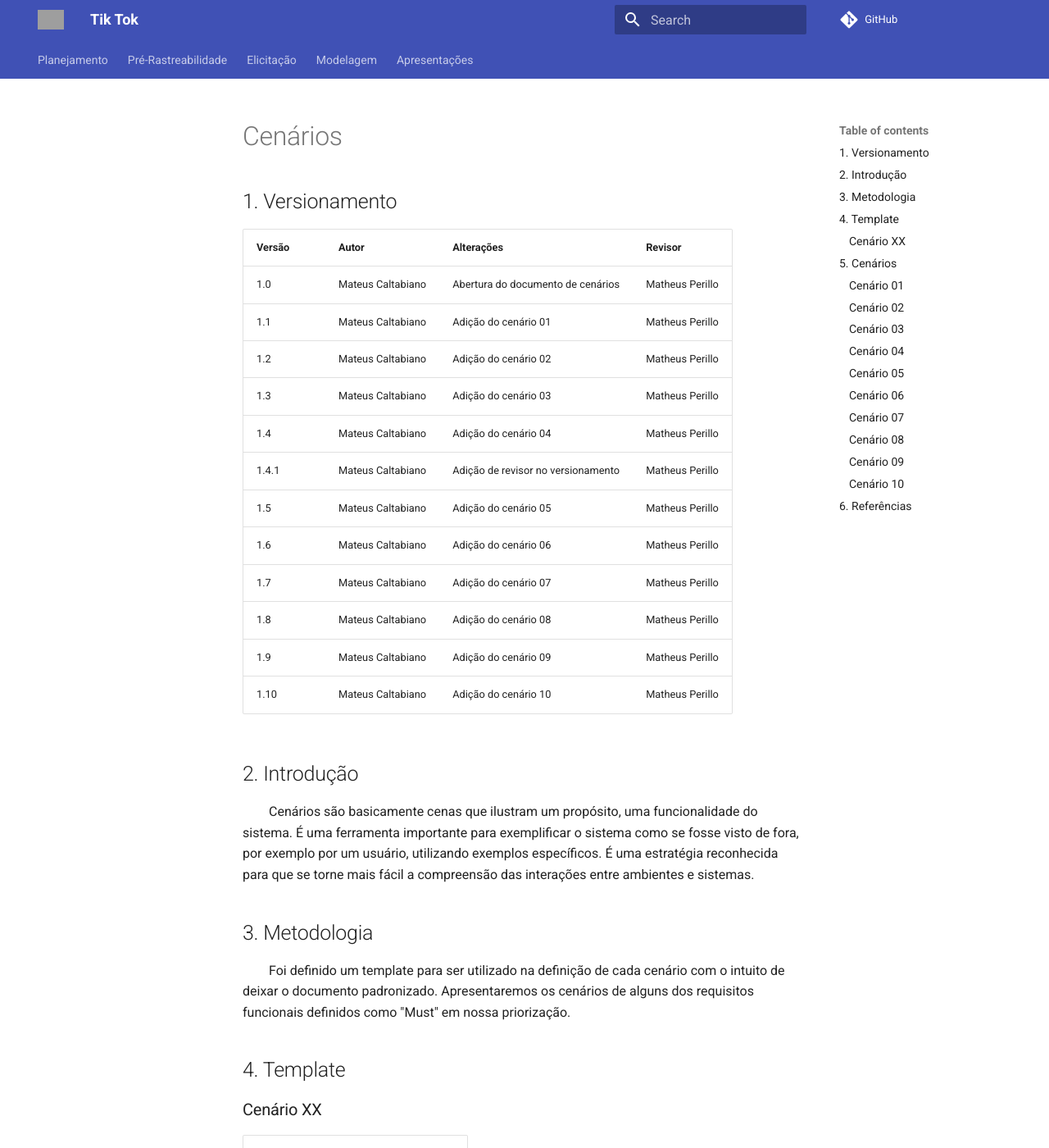
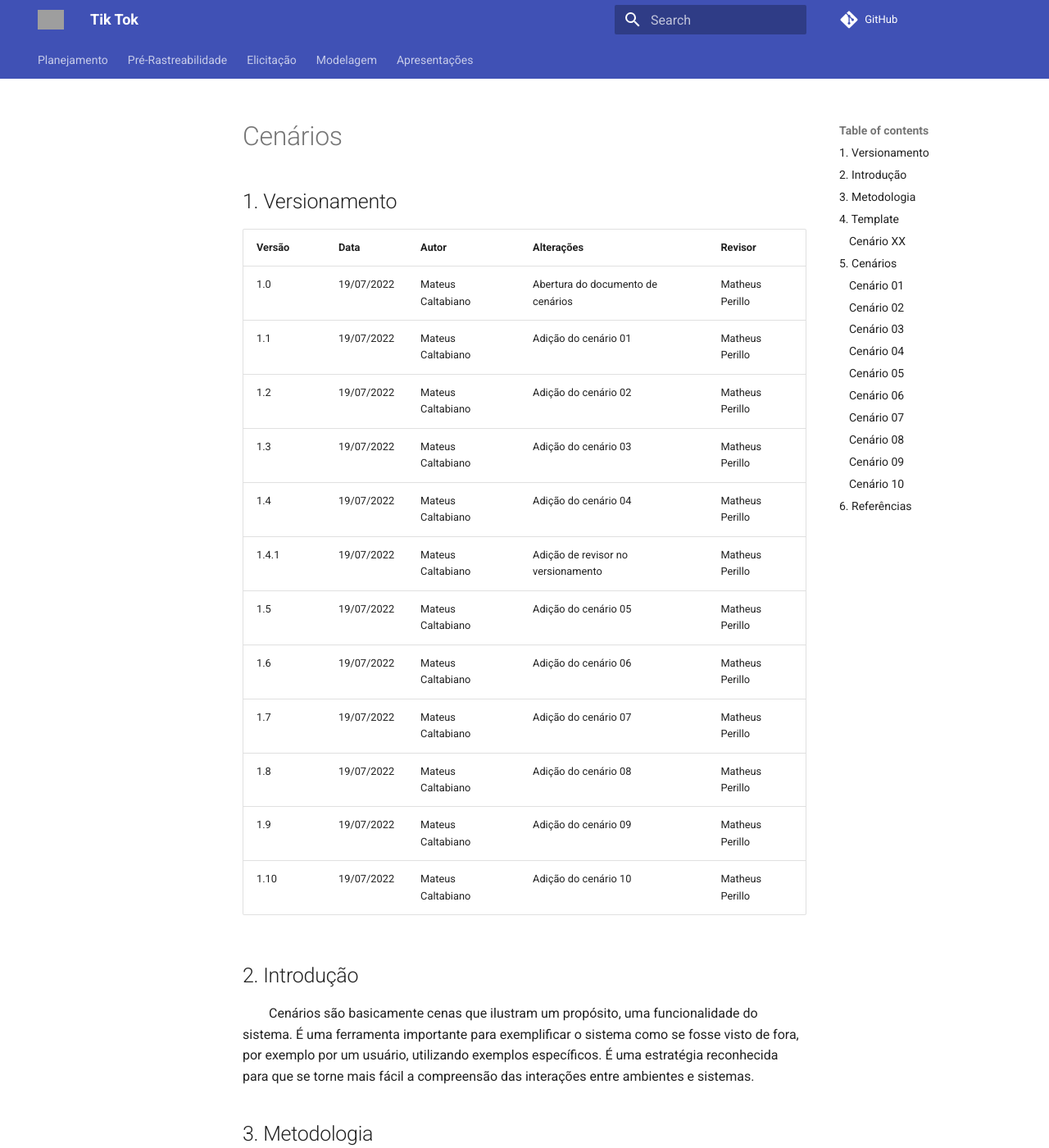
Before and after one commit to Requisitos-de-Software/2022.1-TikTok, an MkDocs documentation site: the page built from docs/modelagem/cenarios.md, in a window 1280 px wide and 1400 px high. Shown: the whole window at 82% size. Built offline with MkDocs 1.6.1 and Material for MkDocs 9.7.7, drawn with Linux system fonts in a browser that asks for light colours; comment, search, counter and statistics services are not loaded; some of the changed text lies outside the part shown; grey boxes are pictures that could not be loaded.

Commit message:
#86 - Padronização do doc de cenários

```diff
--- a/docs/modelagem/cenarios.md
+++ b/docs/modelagem/cenarios.md
@@ -4,20 +4,20 @@
 
 
 
-| Versão | Autor             | Alterações                         | Revisor         |
-| ------ | ----------------- | ---------------------------------- | --------------- |
-| 1.0    | Mateus Caltabiano | Abertura do documento de cenários  | Matheus Perillo |
-| 1.1    | Mateus Caltabiano | Adição do cenário 01               | Matheus Perillo |
-| 1.2    | Mateus Caltabiano | Adição do cenário 02               | Matheus Perillo |
-| 1.3    | Mateus Caltabiano | Adição do cenário 03               | Matheus Perillo |
-| 1.4    | Mateus Caltabiano | Adição do cenário 04               | Matheus Perillo |
-| 1.4.1  | Mateus Caltabiano | Adição de revisor no versionamento | Matheus Perillo |
-| 1.5    | Mateus Caltabiano | Adição do cenário 05               | Matheus Perillo |
-| 1.6    | Mateus Caltabiano | Adição do cenário 06               | Matheus Perillo |
-| 1.7    | Mateus Caltabiano | Adição do cenário 07               | Matheus Perillo |
-| 1.8    | Mateus Caltabiano | Adição do cenário 08               | Matheus Perillo |
-| 1.9    | Mateus Caltabiano | Adição do cenário 09               | Matheus Perillo |
-| 1.10    | Mateus Caltabiano | Adição do cenário 10               | Matheus Perillo |
+| Versão | Data       | Autor             | Alterações                         | Revisor         |
+| ------ | ---------- | ----------------- | ---------------------------------- | --------------- |
+| 1.0    | 19/07/2022 | Mateus Caltabiano | Abertura do documento de cenários  | Matheus Perillo |
+| 1.1    | 19/07/2022 | Mateus Caltabiano | Adição do cenário 01               | Matheus Perillo |
+| 1.2    | 19/07/2022 | Mateus Caltabiano | Adição do cenário 02               | Matheus Perillo |
+| 1.3    | 19/07/2022 | Mateus Caltabiano | Adição do cenário 03               | Matheus Perillo |
+| 1.4    | 19/07/2022 | Mateus Caltabiano | Adição do cenário 04               | Matheus Perillo |
+| 1.4.1  | 19/07/2022 | Mateus Caltabiano | Adição de revisor no versionamento | Matheus Perillo |
+| 1.5    | 19/07/2022 | Mateus Caltabiano | Adição do cenário 05               | Matheus Perillo |
+| 1.6    | 19/07/2022 | Mateus Caltabiano | Adição do cenário 06               | Matheus Perillo |
+| 1.7    | 19/07/2022 | Mateus Caltabiano | Adição do cenário 07               | Matheus Perillo |
+| 1.8    | 19/07/2022 | Mateus Caltabiano | Adição do cenário 08               | Matheus Perillo |
+| 1.9    | 19/07/2022 | Mateus Caltabiano | Adição do cenário 09               | Matheus Perillo |
+| 1.10   | 19/07/2022 | Mateus Caltabiano | Adição do cenário 10               | Matheus Perillo |
 
 ## 2. Introdução
 
@@ -28,6 +28,10 @@
 &emsp;&emsp;Foi definido um template para ser utilizado na definição de cada cenário com o intuito de deixar o documento padronizado. Apresentaremos os cenários de alguns dos requisitos funcionais definidos como "Must" em nossa priorização.
 
 ## 4. Template
+
+<div style="text-align: center">
+<p>Tabela 1: Template para os cenários</p>
+</div>
 
 ### Cenário XX
 
@@ -42,11 +46,15 @@
 | Restrição | Descrição das restrições |
 | Exceção   | Descrição das exceções   |
 
-<p style="margin-top: -25px; font-size: 15px; margin-left: 160px">
-    Tabela 1: Template para os cenários
-</p>
+<div style="text-align: center">
+<p>Fonte: Mateus Caltabiano</p>
+</div>
 
 ## 5. Cenários
+
+<div style="text-align: center">
+<p>Tabela 2: Cenário 01</p>
+</div>
 
 ### Cenário 01
 
@@ -61,11 +69,15 @@
 | Restrição | Celular estar com bateria<br>Usuário quer assistir TikTok<br>Celular estar funcionando |
 | Exceção   | Celular sem bateria<br>Celular cai no chão<br>Celular sem conexão com a internet       |
 
-<p style="margin-top: -25px; font-size: 15px; margin-left: 160px">
-    Tabela 2: Cenário 01
-</p>
+<div style="text-align: center">
+<p>Fonte: Mateus Caltabiano</p>
+</div>
 
 ### Cenário 02
+
+<div style="text-align: center">
+<p>Tabela 3: Cenário 02</p>
+</div>
 
 | Abstração | Descrição                                                                                                                                   |
 | --------- | ------------------------------------------------------------------------------------------------------------------------------------------- |
@@ -78,11 +90,15 @@
 | Restrição | Usuário saber o que pesquisar<br>Algoritmo de busca encontrar vídeos relacionados<br>Celular estar com bateria<br>Celular estar funcionando |
 | Exceção   | Celular sem conexão com a internet                                                                                                          |
 
-<p style="margin-top: -25px; font-size: 15px; margin-left: 160px">
-    Tabela 3: Cenário 02
-</p>
+<div style="text-align: center">
+<p>Fonte: Mateus Caltabiano</p>
+</div>
 
 ### Cenário 03
+
+<div style="text-align: center">
+<p>Tabela 4: Cenário 03</p>
+</div>
 
 | Abstração | Descrição                                                                                                                                     |
 | --------- | --------------------------------------------------------------------------------------------------------------------------------------------- |
@@ -95,11 +111,15 @@
 | Restrição | Criador de conteúdo gostar do vídeo<br>Celular estar com bateria<br>Celular estar funcionando                                                 |
 | Exceção   | TikTok bloquear o vídeo<br>Vídeo ser mais longo do que o suportado<br>Celular sem conexão com a internet                                      |
 
-<p style="margin-top: -25px; font-size: 15px; margin-left: 160px">
-    Tabela 4: Cenário 03
-</p>
+<div style="text-align: center">
+<p>Fonte: Mateus Caltabiano</p>
+</div>
 
 ### Cenário 04
+
+<div style="text-align: center">
+<p>Tabela 5: Cenário 04</p>
+</div>
 
 | Abstração | Descrição                                                                                                |
 | --------- | -------------------------------------------------------------------------------------------------------- |
@@ -112,11 +132,15 @@
 | Restrição | Vídeo ser interessante<br>Celular estar com bateria<br>Celular estar funcionando                         |
 | Exceção   | Celular quebrar<br>Usuário mudar de opinião sobre o vídeo<br>Celular sem conexão com a internet          |
 
-<p style="margin-top: -25px; font-size: 15px; margin-left: 160px">
-    Tabela 5: Cenário 04
-</p>
+<div style="text-align: center">
+<p>Fonte: Mateus Caltabiano</p>
+</div>
 
 ### Cenário 05
+
+<div style="text-align: center">
+<p>Tabela 6: Cenário 05</p>
+</div>
 
 | Abstração | Descrição                                                                                       |
 | --------- | ----------------------------------------------------------------------------------------------- |
@@ -129,11 +153,15 @@
 | Restrição | Celular estar com bateria<br>Celular estar funcionando                                          |
 | Exceção   | Usuário mudar de ideia sobre o vídeo<br>Vídeo ser apagado<br>Celular sem conexão com a internet |
 
-<p style="margin-top: -25px; font-size: 15px; margin-left: 160px">
-    Tabela 6: Cenário 05
-</p>
+<div style="text-align: center">
+<p>Fonte: Mateus Caltabiano</p>
+</div>
 
 ### Cenário 06
+
+<div style="text-align: center">
+<p>Tabela 7: Cenário 06</p>
+</div>
 
 | Abstração | Descrição                |
 | --------- | ------------------------ |
@@ -146,11 +174,15 @@
 | Restrição | Celular estar com bateria<br>Celular estar funcionando<br>Usuário não gostar do conteúdo |
 | Exceção   | Celular quebrar<br>Usuário não se importar em ver o conteúdo de novo<br>Usuário gostar do conteúdo   |
 
-<p style="margin-top: -25px; font-size: 15px; margin-left: 160px">
-    Tabela 7: Cenário 06
-</p>
+<div style="text-align: center">
+<p>Fonte: Mateus Caltabiano</p>
+</div>
 
 ### Cenário 07
+
+<div style="text-align: center">
+<p>Tabela 8: Cenário 07</p>
+</div>
 
 | Abstração | Descrição                                                                                                                                                                                     |
 | --------- | --------------------------------------------------------------------------------------------------------------------------------------------------------------------------------------------- |
@@ -163,11 +195,15 @@
 | Restrição | Celular estar funcionando<br>Celular estar com bateria<br>Caso usuário: Possuir um perfil                                                                                                     |
 | Exceção   | Preguiça de alterar a informação errada<br>Ocorrer um erro em algum campo de alteração do perfil<br>TikTok não permitir a edição por alguma parte do perfil violar as políticas do aplicativo |
 
-<p style="margin-top: -25px; font-size: 15px; margin-left: 160px">
-    Tabela 8: Cenário 07
-</p>
+<div style="text-align: center">
+<p>Fonte: Mateus Caltabiano</p>
+</div>
 
 ### Cenário 08
+
+<div style="text-align: center">
+<p>Tabela 9: Cenário 08</p>
+</div>
 
 | Abstração | Descrição                                                                                                                                                                 |
 | --------- | ------------------------------------------------------------------------------------------------------------------------------------------------------------------------- |
@@ -180,11 +216,15 @@
 | Restrição | Celular estar funcionando<br>Celular estar com bateria<br>Criador de conteúdo ter ao menos um vídeo postado no perfil<br>Vídeos do perfil terem ao menos uma visualização |
 | Exceção   | Vídeos listados como privados<br>TikTok excluir o vídeo por ferir a política do aplicativo                                                                                |
 
-<p style="margin-top: -25px; font-size: 15px; margin-left: 160px">
-    Tabela 9: Cenário 08
-</p>
+<div style="text-align: center">
+<p>Fonte: Mateus Caltabiano</p>
+</div>
 
 ### Cenário 09
+
+<div style="text-align: center">
+<p>Tabela 10: Cenário 09</p>
+</div>
 
 | Abstração | Descrição                                                                                  |
 | --------- | ------------------------------------------------------------------------------------------ |
@@ -197,11 +237,15 @@
 | Restrição | Usuário querer passar o vídeo<br>Usuário continuar utilizando o aplicativo                 |
 | Exceção   | Internet cair<br>Usuário fechar o aplicativo<br>Celular travar                             |
 
-<p style="margin-top: -25px; font-size: 15px; margin-left: 160px">
-    Tabela 10: Cenário 09
-</p>
+<div style="text-align: center">
+<p>Fonte: Mateus Caltabiano</p>
+</div>
 
 ### Cenário 10
+
+<div style="text-align: center">
+<p>Tabela 11: Cenário 10</p>
+</div>
 
 | Abstração | Descrição                |
 | --------- | ------------------------ |
@@ -214,9 +258,9 @@
 | Restrição | Celular estar funcionando<br>Celular estar com bateria<br>Criador de conteúdo ter postado um vídeo |
 | Exceção   | Usuário ter vergonha de comentar<br>Criador de conteúdo apagar o comentário do usuário   |
 
-<p style="margin-top: -25px; font-size: 15px; margin-left: 160px">
-    Tabela 11: Cenário 10
-</p>
+<div style="text-align: center">
+<p>Fonte: Mateus Caltabiano</p>
+</div>
 
 ## 6. Referências
 
```
